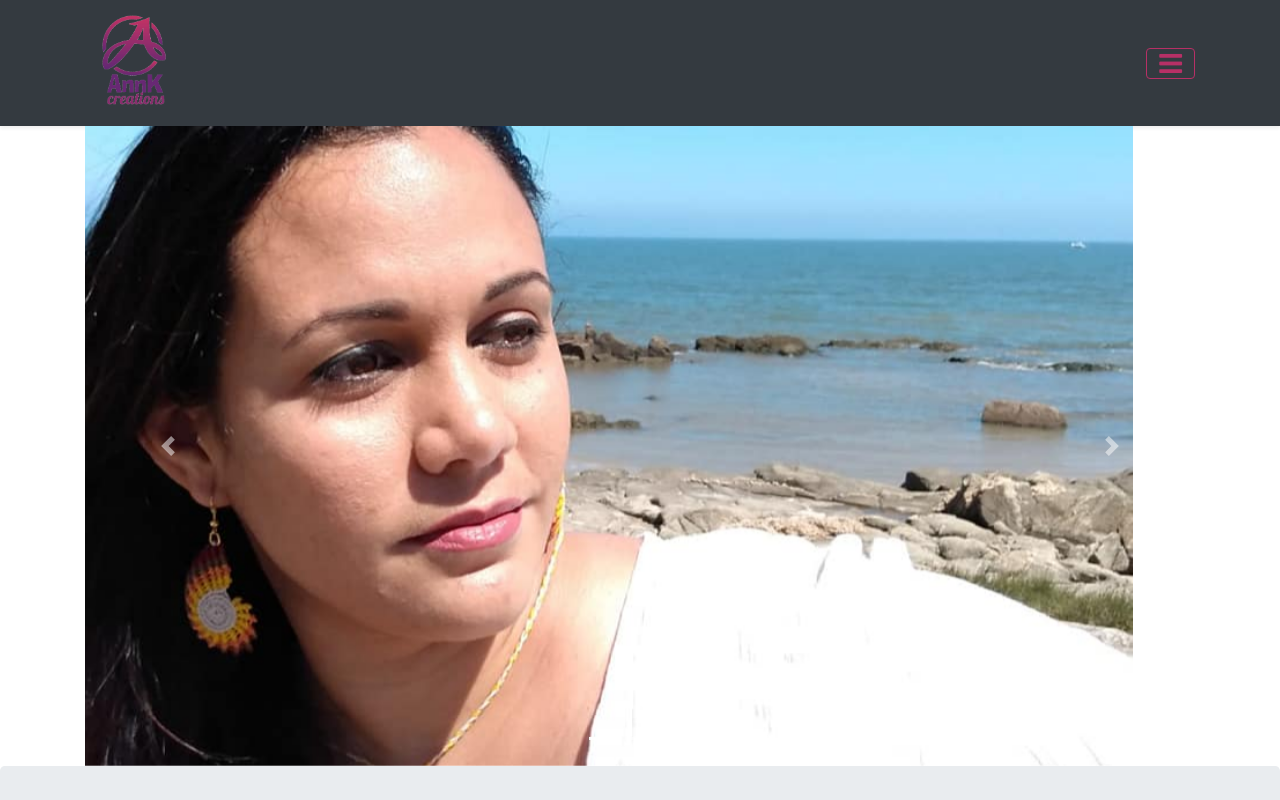
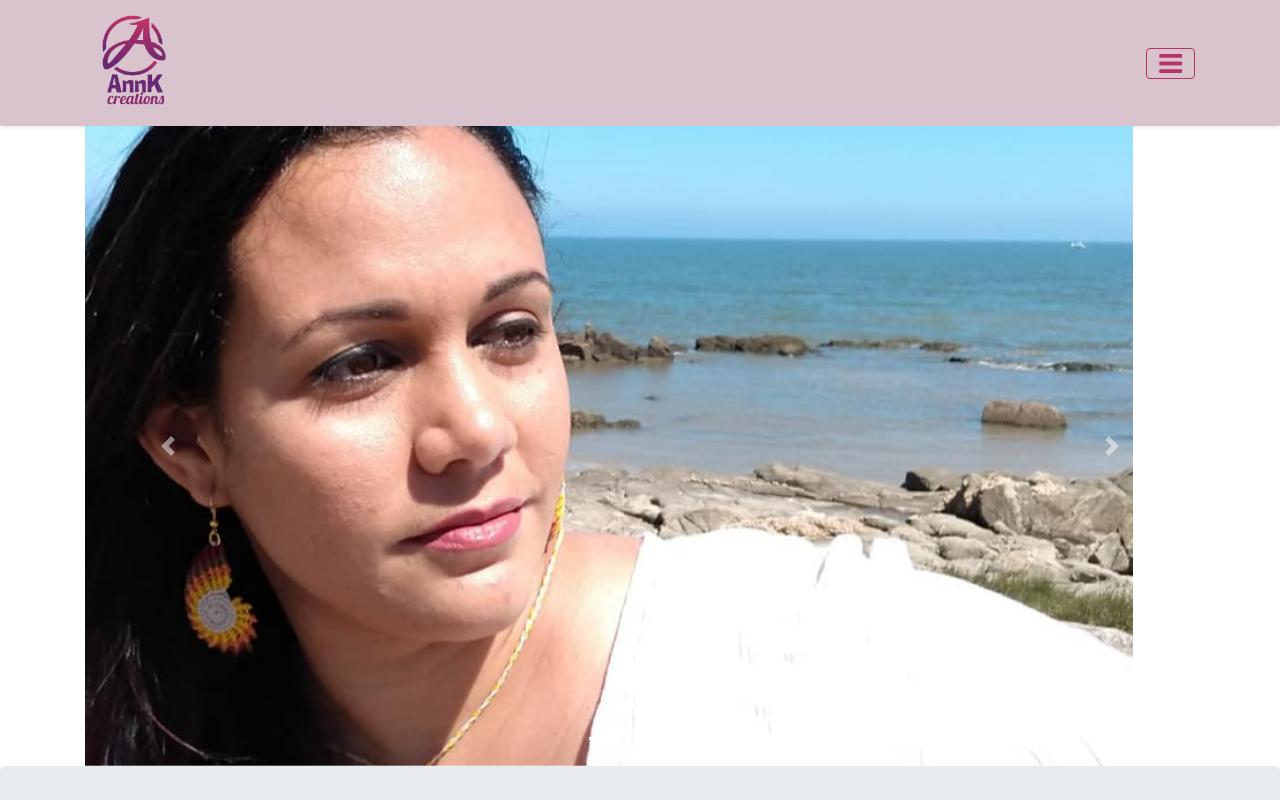
Before and after one commit to RRMoreno/AnnKcreations, a website: page index.html in a window 1280 px wide. Shown: the top 800 px of the page. Drawn offline with nearby package versions, Linux system fonts and the light colour scheme.

Commit message:
modificando color del nav

```diff
--- a/index.html
+++ b/index.html
@@ -40,7 +40,7 @@
             </div>
         </div>
     </div>
-    <div class="navbar navbar-dark bg-dark shadow-sm">
+    <div class="navbar navbar-dark shadow-sm">
         <div class="container d-flex justify-content-between">
             <a href="#" class="navbar-brand d-flex align-items-center">
                 <img src="img/logo.png" class="logo" alt="">
```
